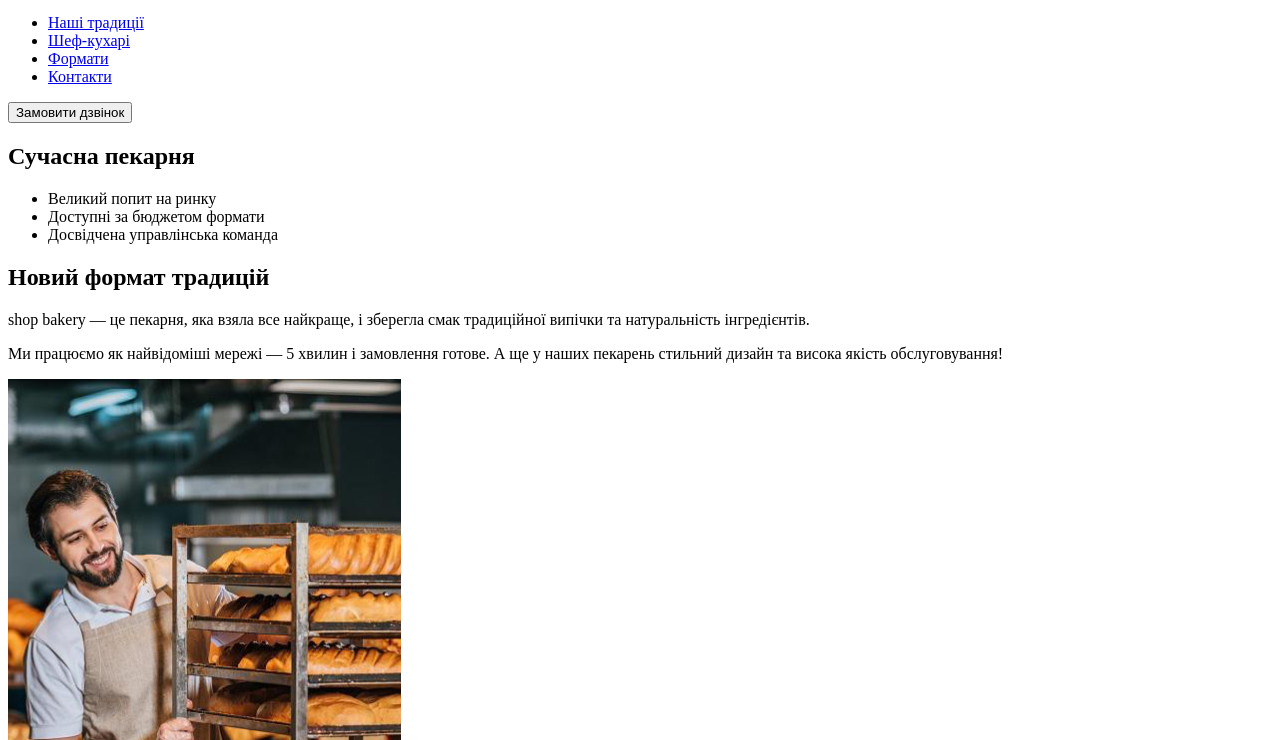
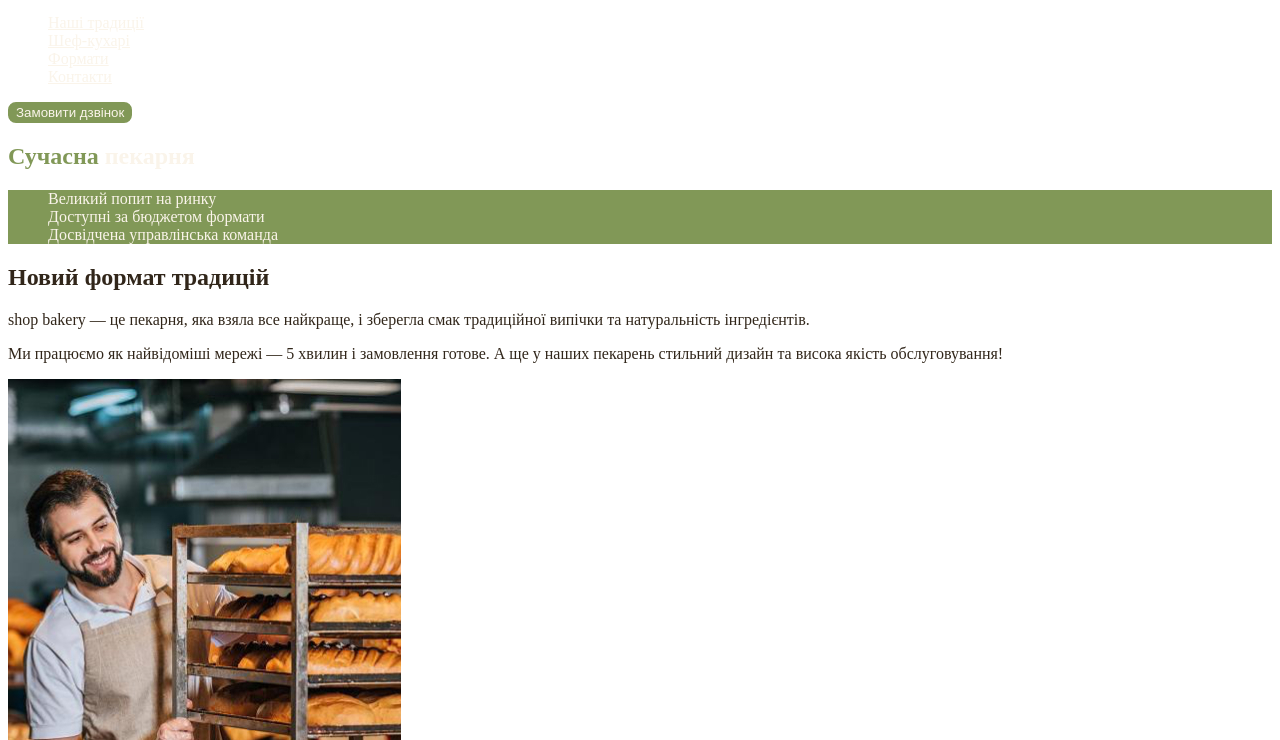
Before and after one commit to edmams789/genius-test, a plain HTML site: page index.html in a window 1280 px wide. Shown: the part 60-800 px from the top of the page. Drawn offline with Linux system fonts and the light colour scheme.

Commit message:
Add style.css and css variables

```diff
--- /dev/null
+++ b/css/styles.css
@@ -0,0 +1,51 @@
+:root {
+  --color-primary-dark: #31261a;
+  --color-primary-light: #faf4ea;
+  --color-brand-dark: #465929;
+  --color-brand-light: #819857;
+}
+/* Base */
+body {
+  color: var(--color-primary-dark);
+}
+ul {
+  list-style-type: none;
+}
+/* Button */
+.button {
+  color: var(--color-primary-light);
+  background-color: var(--color-brand-light);
+  border: 2px solid var(--color-brand-light);
+  border-radius: 8px;
+  cursor: pointer;
+}
+.button:hover {
+  color: var(--color-brand-dark);
+  background-color: transparent;
+}
+/* Link */
+.link {
+  color: var(--color-primary-light);
+}
+.link:hover {
+  color: var(--color-brand-light);
+}
+/* Hero section */
+.hero-title {
+  color: var(--color-primary-light); /* HEX value */
+}
+/* .hero-title span {
+  color: #819B57;
+} */
+.hero-title .accent {
+  color: var(--color-brand-light);
+  /* color: rgba(18, 18, 17, 0.6);  */
+}
+/* Adventages section */
+.advantages-list {
+  color: var(--color-primary-light);
+  background-color: var(--color-brand-light);
+}
+.section-title .accent {
+  color: var(--color-brand-dark);
+}
--- a/index.html
+++ b/index.html
@@ -4,6 +4,12 @@
     <meta charset="UTF-8" />
     <meta name="viewport" content="width=device-width, initial-scale=1.0" />
     <title>Сучасна пекарня</title>
+    <!-- <style>
+      h1 {
+        background-color: blueviolet;
+      }
+    </style> -->
+    <link rel="stylesheet" href="./css/styles.css" />
   </head>
   <body>
     <header>
@@ -12,25 +18,28 @@
           <img src="./images/logo.svg" alt="Логотип сучасної пекарні" />
         </a>
         <ul>
-          <li><a href="#tradition-section">Наші традиції</a></li>
-          <li><a href="#chefs-section">Шеф-кухарі</a></li>
-          <li><a href="#formats-section">Формати</a></li>
-          <li><a href="#contact-section">Контакти</a></li>
+          <li><a class="link" href="#tradition-section">Наші традиції</a></li>
+          <li><a class="link" href="#chefs-section">Шеф-кухарі</a></li>
+          <li><a class="link" href="#formats-section">Формати</a></li>
+          <li><a class="link" href="#contact-section">Контакти</a></li>
         </ul>
       </nav>
-      <button type="button">Замовити дзвінок</button>
+      <!-- <button class="button" type="button" disabled>Замовити дзвінок</button> -->
+      <button class="button" type="button">Замовити дзвінок</button>
     </header>
     <main>
       <section>
-        <h1>Сучасна пекарня</h1>
+        <!-- <h1 style="color: burlywood;">Сучасна пекарня</h1> -->
+        <h1 class="hero-title"><span class="accent">Сучасна</span> пекарня</h1>
+        <!-- <h1 id="main-title">Сучасна пекарня</h1> -->
       </section>
       <section id="tradition-section">
-        <ul>
+        <ul class="advantages-list">
           <li>Великий попит на ринку</li>
           <li>Доступні за бюджетом формати</li>
           <li>Досвідчена управлінська команда</li>
         </ul>
-        <h2>Новий формат традицій</h2>
+        <h2 class="section-title">Новий формат традицій</h2>
         <p>
           <span>shop bakery</span> — це пекарня, яка взяла все найкраще, і
           зберегла смак традиційної випічки та натуральність інгредієнтів.
@@ -46,7 +55,7 @@
         />
       </section>
       <section id="chefs-section">
-        <h2>Наші найкращі шеф -кухарі</h2>
+        <h2 class="section-title">Наші найкращі <span class="accent">шеф-кухарі</span></h2>
         <ul>
           <li>
             <article>
@@ -70,7 +79,7 @@
         </ul>
       </section>
       <section id="formats-section">
-        <h2>Формати</h2>
+        <h2 class="section-title">Формати</h2>
         <ul>
           <li>
             <article>
@@ -90,7 +99,7 @@
         </ul>
       </section>
       <section id="contact-section">
-        <h2>Приєднуйся до мережі пекарень</h2>
+        <h2 class="section-title">Приєднуйся до мережі пекарень</h2>
         <iframe
           src="https://www.google.com/maps/embed?pb=!1m18!1m12!1m3!1d2540.164054656814!2d30.488658575063194!3d50.456669671593296!2m3!1f0!2f0!3f0!3m2!1i1024!2i768!4f13.1!3m3!1m2!1s0x40d4ce637bfe1717%3A0x5370c2254ad1b952!2z0YPQuy4g0KHQtdGH0LXQstGL0YUg0KHRgtGA0LXQu9GM0YbQvtCyLCA1NCwg0JrQuNC10LIsIDAyMDAw!5e0!3m2!1sru!2sua!4v1700838732821!5m2!1sru!2sua"
           width="603"
```
